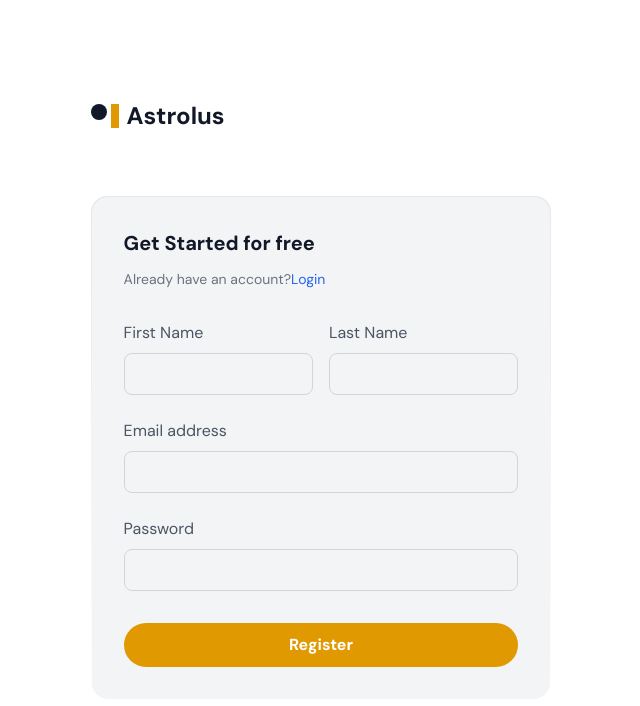
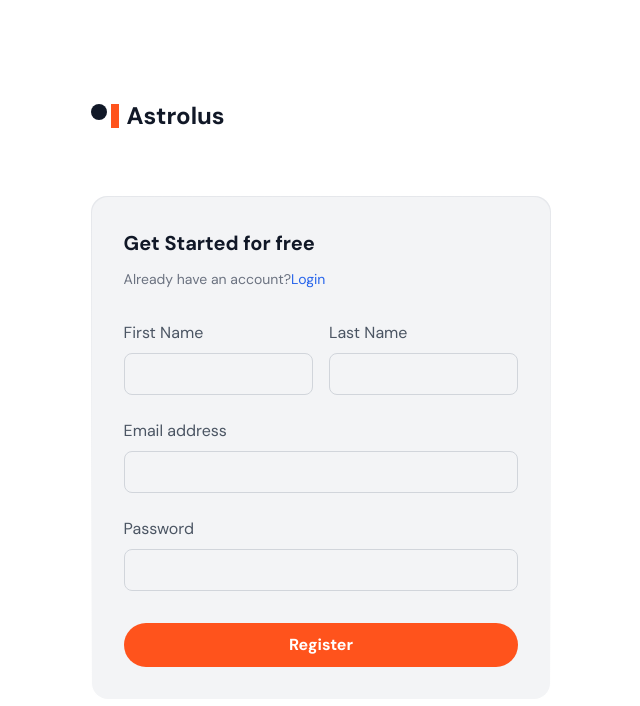
Before and after one commit to Bishwajeet49/latest-jumpq-landing-page, a Next.js app: page /register in a window 1280 px wide. Shown: the top 706 px of the page, without its empty margins (319-959 px from the left). Built offline with nearby package versions, Linux system fonts and the light colour scheme.

Commit message:
change color

```diff
--- a/styles/globals.css
+++ b/styles/globals.css
@@ -1366,7 +1366,7 @@ body {
 
 .bg-primary {
   --tw-bg-opacity: 1;
-  background-color: rgb(224 153 0  / var(--tw-bg-opacity));
+  background-color: rgb(255 83 28  / var(--tw-bg-opacity));
 }
 
 .bg-transparent {
@@ -1420,7 +1420,7 @@ body {
 
 .from-primary {
   --tw-gradient-from: #9333EA;
-  --tw-gradient-to: rgb(224 153 0  / 0);
+  --tw-gradient-to: rgb(255 83 28  / 0);
   --tw-gradient-stops: var(--tw-gradient-from), var(--tw-gradient-to);
 }
 
@@ -1722,7 +1722,7 @@ body {
 
 .text-primary {
   --tw-text-opacity: 1;
-  color: rgb(224 153 0  / var(--tw-text-opacity));
+  color: rgb(255 83 28  / var(--tw-text-opacity));
 }
 
 .text-gray-400 {
@@ -1870,12 +1870,12 @@ body {
 .before\:bg-primary::before {
   content: var(--tw-content);
   --tw-bg-opacity: 1;
-  background-color: rgb(224 153 0 / var(--tw-bg-opacity));
+  background-color: rgb(255 83 28 / var(--tw-bg-opacity));
 }
 
 .before\:bg-primary\/10::before {
   content: var(--tw-content);
-  background-color: rgb(224 153 0 / 0.1);
+  background-color: rgb(255 83 28 / 0.1);
 }
 
 .before\:transition::before {
@@ -1915,7 +1915,7 @@ body {
 
 .hover\:text-primary:hover {
   --tw-text-opacity: 1;
-  color: rgb(224 153 0  / var(--tw-text-opacity));
+  color: rgb(255 83 28  / var(--tw-text-opacity));
 }
 
 .hover\:text-gray-600:hover {
@@ -2730,9 +2730,9 @@ body {
 }
 
 .text-orange {
-  color: #e09900;
+  color: rgb(255 83 28  / var(--tw-bg-opacity));;
 }
 
 .text-team-orange {
-  color: #f7c966;
-}
+  color: rgba(250, 114, 69, 0.863);
+}
```
